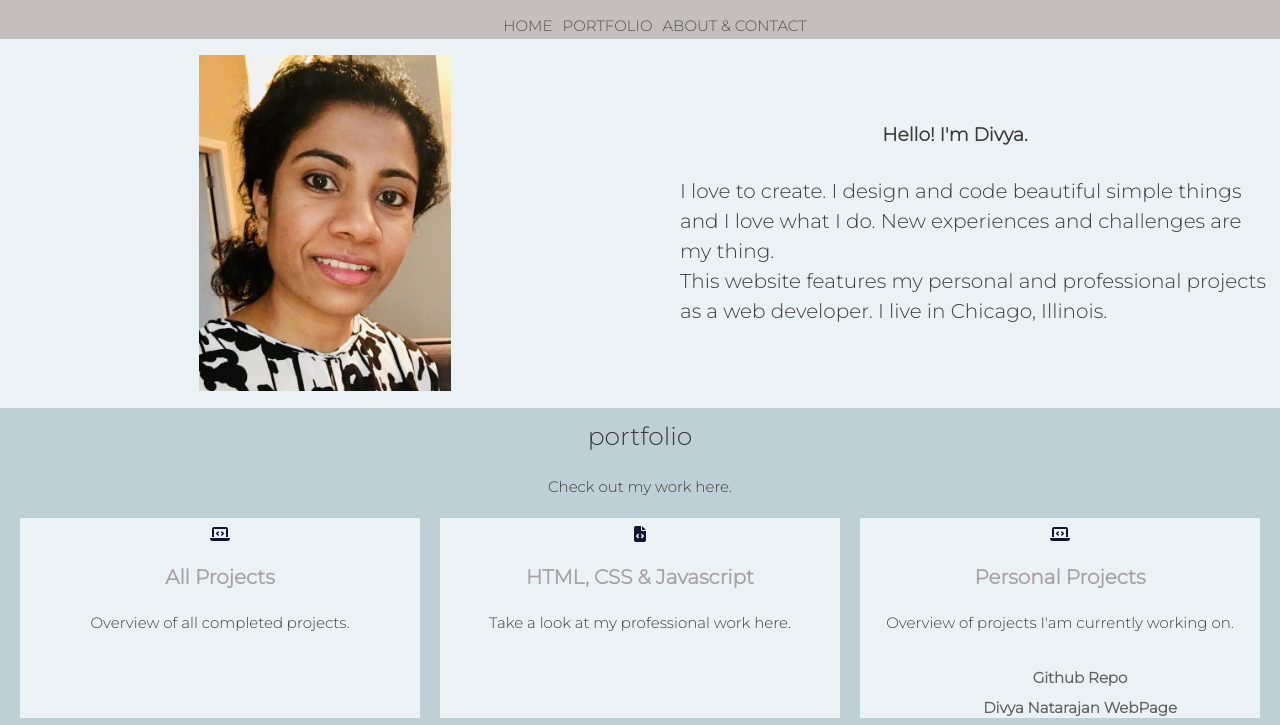
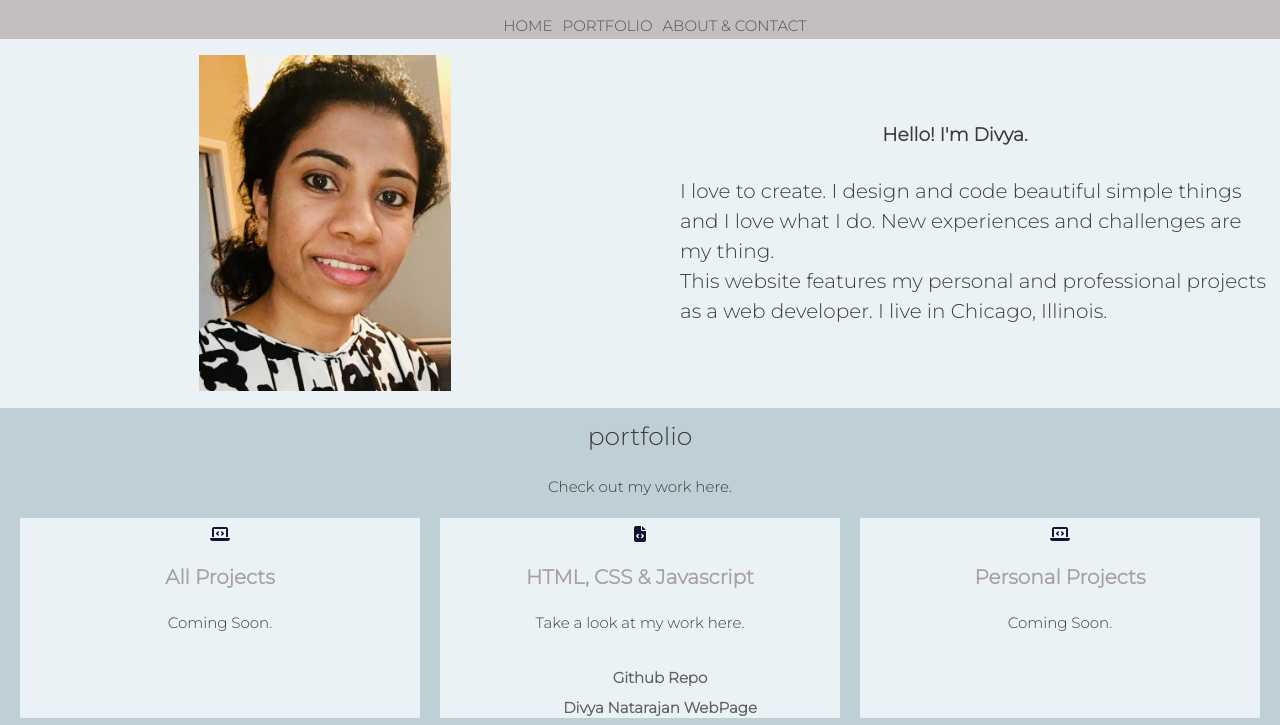
Before and after one commit to divyanat2009/MyWebPage, a plain HTML site: page index.html in a window 1280 px wide. Shown: the part 75-800 px from the top of the page. Drawn offline with Linux system fonts and the light colour scheme; a script that the page names is missing.

Commit message:
Portfolio section: all & personal updated to coming soon

```diff
--- a/index.html
+++ b/index.html
@@ -62,7 +62,7 @@
             </div>
             <div class="text">
             <h3>All Projects</h3>
-              <p>Overview of all completed projects.</p>
+              <p>Coming Soon.</p>
             </div>
           </div>
             <div class="flex-container">
@@ -71,7 +71,11 @@
               </div>
               <div class="text">
               <h3>HTML, CSS & Javascript</h3>
-              <p>Take a look at my professional work here.</p>
+              <p>Take a look at my work here.</p>
+              <ul>
+                <li><a href="https://github.com/divyanat2009/MyWebPage">Github Repo</a></li>
+                <li><a href="https://divyanat2009.github.io/MyWebPage/">Divya Natarajan WebPage</a></li>
+                </ul>
             </div>
             </div>
             <div class="flex-container">
@@ -80,11 +84,7 @@
               </div>
               <div class="text">
               <h3>Personal Projects</h3>
-              <p>Overview of projects I'am currently working on.</p>
-              <ul>
-              <li><a href="https://github.com/divyanat2009/MyWebPage">Github Repo</a></li>
-              <li><a href="https://divyanat2009.github.io/MyWebPage/">Divya Natarajan WebPage</a></li>
-              </ul>
+              <p>Coming Soon.</p>
             </div>
             </div>
           </div>
```
